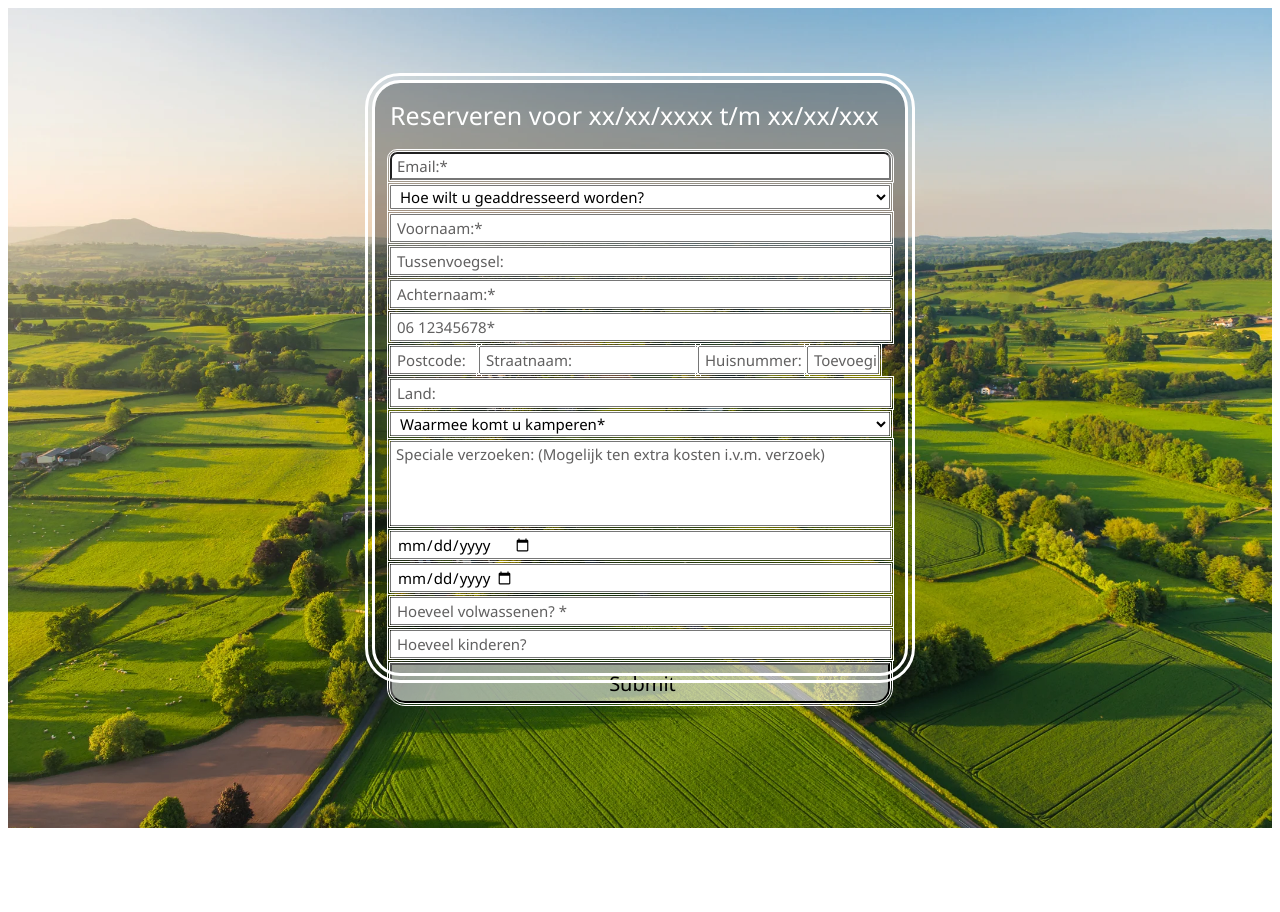
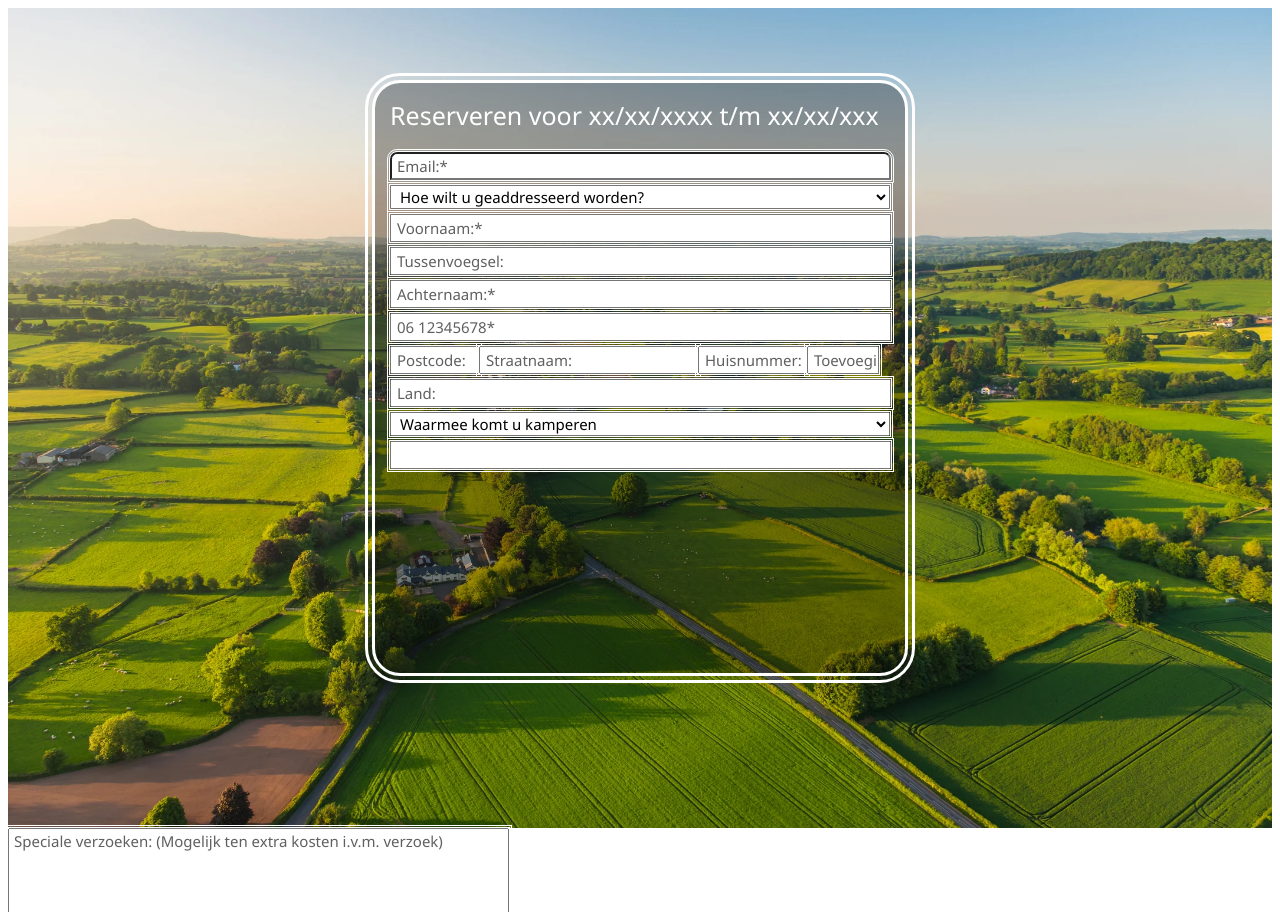
Before and after one commit to Gamelink2/BBB, a PHP site: page /public/Reservering.php in a window 1280 px wide. Shown: the top 912 px of the page. Before the commit the page ends 828 px from the top, so only its background shows below. Run offline with PHP 8.4, Linux system fonts and the light colour scheme.

Commit message:
Update Reservering.php

```diff
--- a/public/Reservering.php
+++ b/public/Reservering.php
@@ -39,7 +39,7 @@
                 <option value="Heer" ' . ($_SESSION["aanhef"] == "Heer" ? 'selected' : 'heer') . '>Heer</option>
                 <option value="Mvr." ' . ($_SESSION["aanhef"] == "Mvr." ? 'selected' : 'mvr') . '>Mvr.</option>
                 <option value="Geen" ' . ($_SESSION["aanhef"] == "Geen" ? 'selected' : 'geen') . '>Geen</option>
-                <option value="Anders:" ' . ($_SESSION["aanhef"] == "Anders:" ? 'selected' : 'Anders') . '>Anders:</option>
+                <option value="Anders:" id="anders"' . ($_SESSION["aanhef"] == "Anders:" ? 'selected' : 'Anders') . '>Anders:</option>
                 </select>
                 <input type="text" id="anders" name="anders" style="display: ' . ($_SESSION["aanhef"] == "Anders:" ? 'block' : 'none') . ';" placeholder="Aanhef:" autocomplete="honorific-suffix" />';
                 } else {
@@ -73,39 +73,31 @@
                 echo '<input type="text" id="land" name="land" placeholder="Land:" autocomplete="country" value="'. (isset($_SESSION['land']) ? $_SESSION["land"] : '') .'">';
 
                 if (isset($_SESSION['middelen'])) {
-                    echo
-                    '
-                    <select name="middelen" id="middelen" required>
-                    <option value="">Waarmee komt u kamperen*</option>
+                    echo '<select name="middelen" id="middelen" required>
+                    <option value="">Waarmee komt u kamperen</option>
                     <option value="Tent" '.(isset($_SESSION['middelen']) && $_SESSION['middelen'] === "Tent" ? 'selected' : '').'>Tent</option>
                     <option value="caravan" '.(isset($_SESSION['middelen']) && $_SESSION['middelen'] === "caravan" ? 'selected' : '').'>Caravan</option>
                     <option value="Anders" '.(isset($_SESSION['middelen']) && $_SESSION['middelen'] === "Anders" ? 'selected' : '').'>Anders</option>
                 </select>
                 <div id="andersInput" style="display: none;">
-                    <label for="anders">Anders, specificeren:*</label>
-                    <input type="text" name="anders" id="anders" value="'. (isset($_SESSION['middelen']) ? $_SESSION["middelen"] : '') .'">
-                    </div>
-                    ';
+                    <label for="anders">Anders, specificeren:</label>
+                    <input type="text" name="anders" id="anders">
+                </div>';
             } else {
-                    echo
-                    '
+                echo '
                 <select name="middelen" id="middelen" required>
-                    <option value="">Waarmee komt u kamperen*</option>
+                    <option value="">Waarmee komt u kamperen</option>
                     <option value="Tent">Tent</option>
-                    <option value="caravan">Caravan</option>
-                    <option value="Anders">Anders</option>
-                    </select>
                 <div id="andersInput" style="display: none;">
-                    <label for="anders">Anders, specificeren:*</label>
+                    <label for="anders">Anders, specificeren:</label>
                     <input type="text" name="anders" id="anders">
-                    </div>
-                    ';
+                </div>';
                 }
 
                 if (isset($_SESSION['verzoek'])) {
                     echo '
                     <textarea class="fmsg" id="verzoek" name="verzoek" form="contactForm" placeholder="Speciale verzoeken: (Mogelijk ten extra kosten i.v.m. verzoek)"
-                    value="'. (isset( $_SESSION['verzoek']) ? $_SESSION['verzoek'] : '') .'"
+                    value="'. $_SESSION['verzoek'] .'"
                     </textarea>';
                 } else {
                     echo '<textarea class="fmsg" id="verzoek" name="verzoek" form="contactForm" placeholder="Speciale verzoeken: (Mogelijk ten extra kosten i.v.m. verzoek)"></textarea>';
```
Lines whose indentation alone changed are shown as unchanged.
